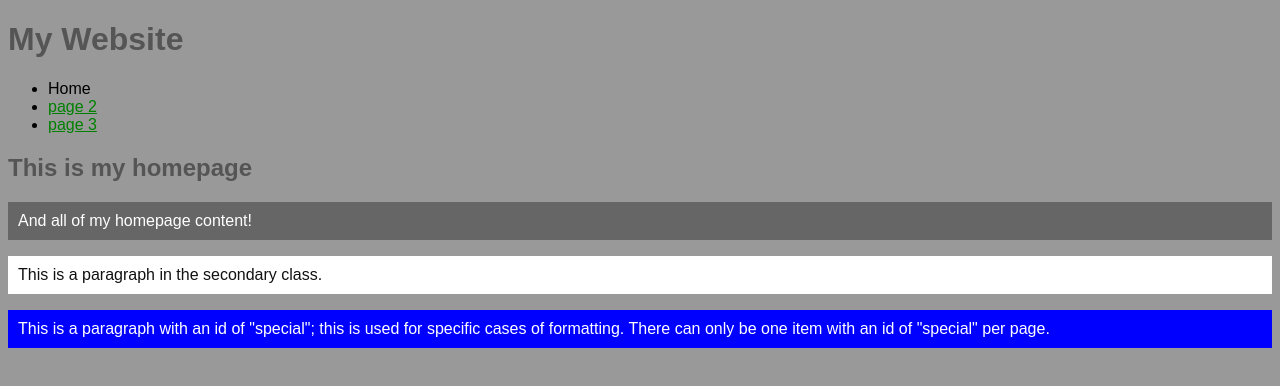
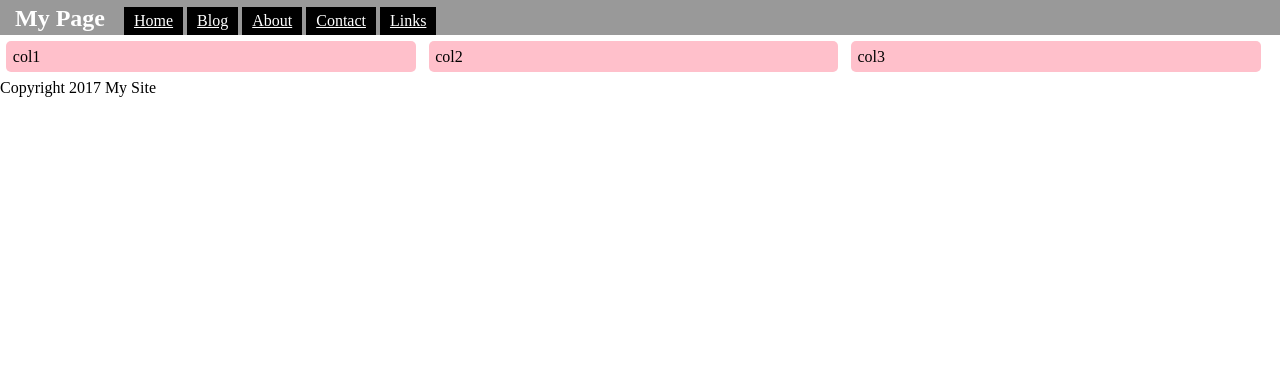
Before and after one commit to maria-rose/web-dev-tutorials, a plain HTML site: page index.html in a window 1280 px wide. Drawn offline with Linux system fonts and the light colour scheme; files that its build step writes are made by us from their sources.

Commit message:
Add files via upload
These are for the more advanced css tutorial, should not be merged (yes I am currently using github very incorrectly)

```diff
--- a/index.html
+++ b/index.html
@@ -1,22 +1,35 @@
-<!doctype html>
+<!--This page is going to have practice in more advanced CSS formatting-->
+<!DOCTYPE html>
 <html>
+<head>
+	<title>CSS Layouts</title>
+	<link rel="stylesheet" type="text/css" href="main.css">
+</head>
+<body>
+	<header>
 
-	<head>
-		<title>My Webpage</title>
-		<!--This links the page to the css file for styling, so you don't have to add style in the html file and make it messy. The type variable is only necessary for older browsers-->
-		<link href="styles/main.css" rel="stylesheet" type="text/css"/>
-	</head>
+		<nav>
+			<h1>My Page</h1>
+			<ul>
+				<li><a href="#">Home</a></li>
+				<li><a href="#">Blog</a></li>
+				<li><a href="#">About</a></li>
+				<li><a href="#">Contact</a></li>
+				<li><a href="#">Links</a></li>
+			</ul>
+		</nav>
 
-	<body>
-		<h1>My Website</h1>
-		<ul>
-			<li>Home</li>
-			<li><a href="page2.html">page 2</a></li>
-			<li><a href="page3.html">page 3</a></li>
-		</ul>
-		<h2>This is my homepage</h2>
-		<p>And all of my homepage content!</p>
-		<p class="secondary">This is a paragraph in the secondary class.</p>
-		<p id="special">This is a paragraph with an id of "special"; this is used for specific cases of formatting. There can only be one item with an id of "special" per page.</p>
-	</body>
+	</header>
+
+		<div class="row">
+			<div class="col">col1</div>
+			<div class="col">col2</div>
+			<div class="col">col3</div>
+		</div>
+
+	<footer>
+		Copyright 2017 My Site
+	</footer>
+
+</body>
 </html>
--- a/main.css
+++ b/main.css
@@ -1,34 +1,49 @@
-/*Be sure this file is linked correctly in the html files*/
-body {
+body{
+	margin:0;
+
+}
+header{
 	background: #999;
-	font-family: arial;
+	color: white;
+	padding: 5px 15px 0px;
+}
+header h1{
+	margin: 0;
+	display: inline;
+}
+/*note this makes only nav ul's have this, as opposed to all ul's*/
+nav ul{
+	margin:0;
+	padding: 0 0 0 15px;
+	display: inline;
+}
+nav ul li{
+	background: black;
+	color: white;
+	display: inline-block;
+	list-style-type: none;
+	/*adds surrounding space, padding adds its own background space*/
+	margin: 0;
+	padding: 5px 10px;
+
+}
+nav ul li a{
+	color: white;
 }
 
-h1, h2 {
-	color: #555;
+.row{
+
 }
-
-a{
-	color: green;
+.col{
+	float:left; /*puts cols as left as they go*/
+	background: pink;
+	border-radius: 5px; /*makes curved corners*/
+	padding: .5%;
+	/*percentage makes them rearrange depending on screen size*/
+	/*if percentages add to >100%, simply wraps to next line*/
+	width: 31%;
+	margin: .5%;
 }
-
-p{
-	background: #666;
-	color: white;
-	/*Two values for Topbottom and sideside*/
-	/*4 for top, botttom, side, side*/
-	padding: 10px;
+footer{
+	clear:both; /*forget about the floats and have own line*/
 }
-/*Makes a secondary class to make specific styling*/
-/* will override things before it*/
-.secondary{
-	background: white;
-	color: #111;
-	padding: 10px;
-}
-/*Produces formatting for the id of special*/
-#special {
-	background: blue;
-	color: white;
-	padding: 10px;
-}
```
